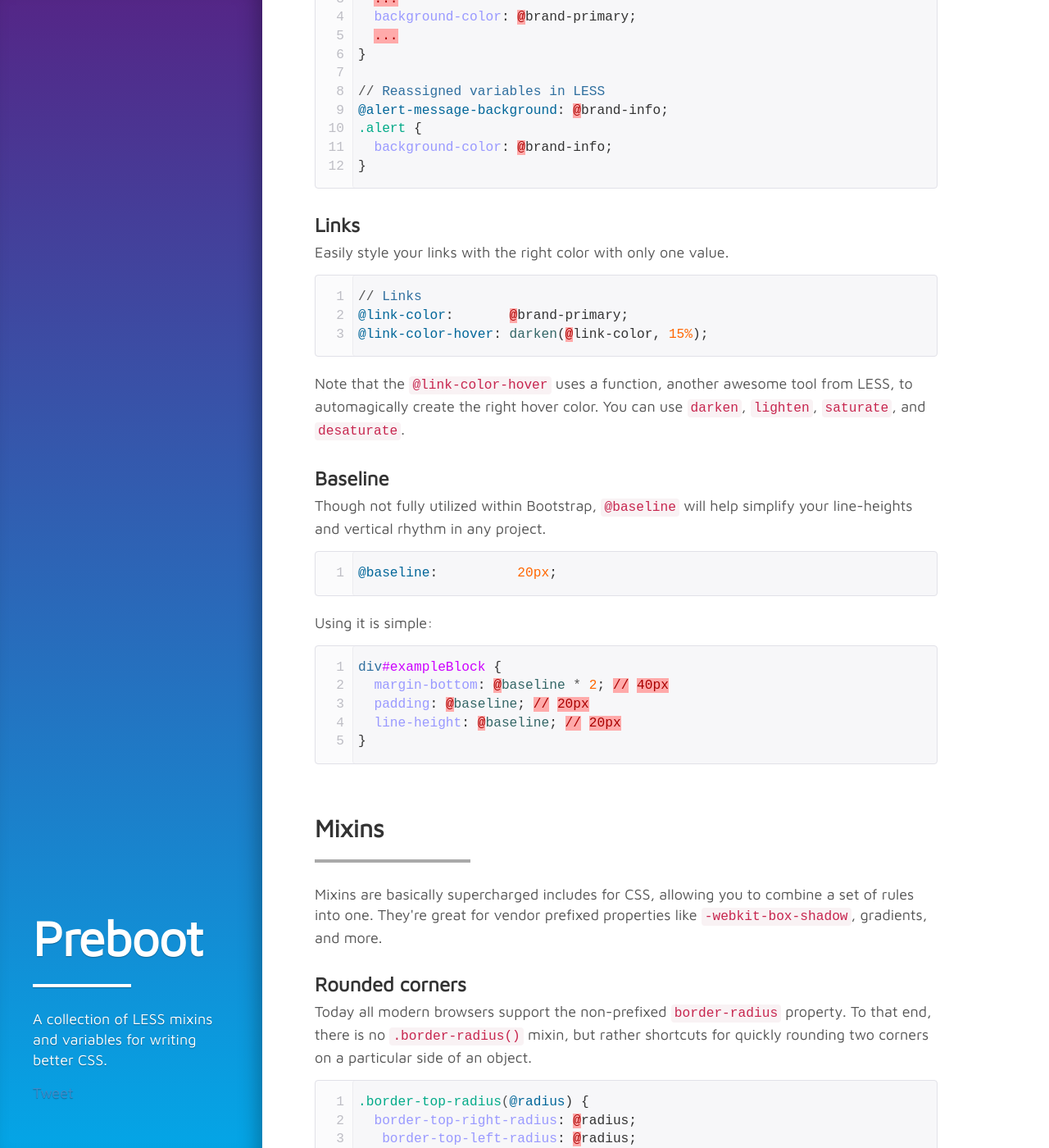
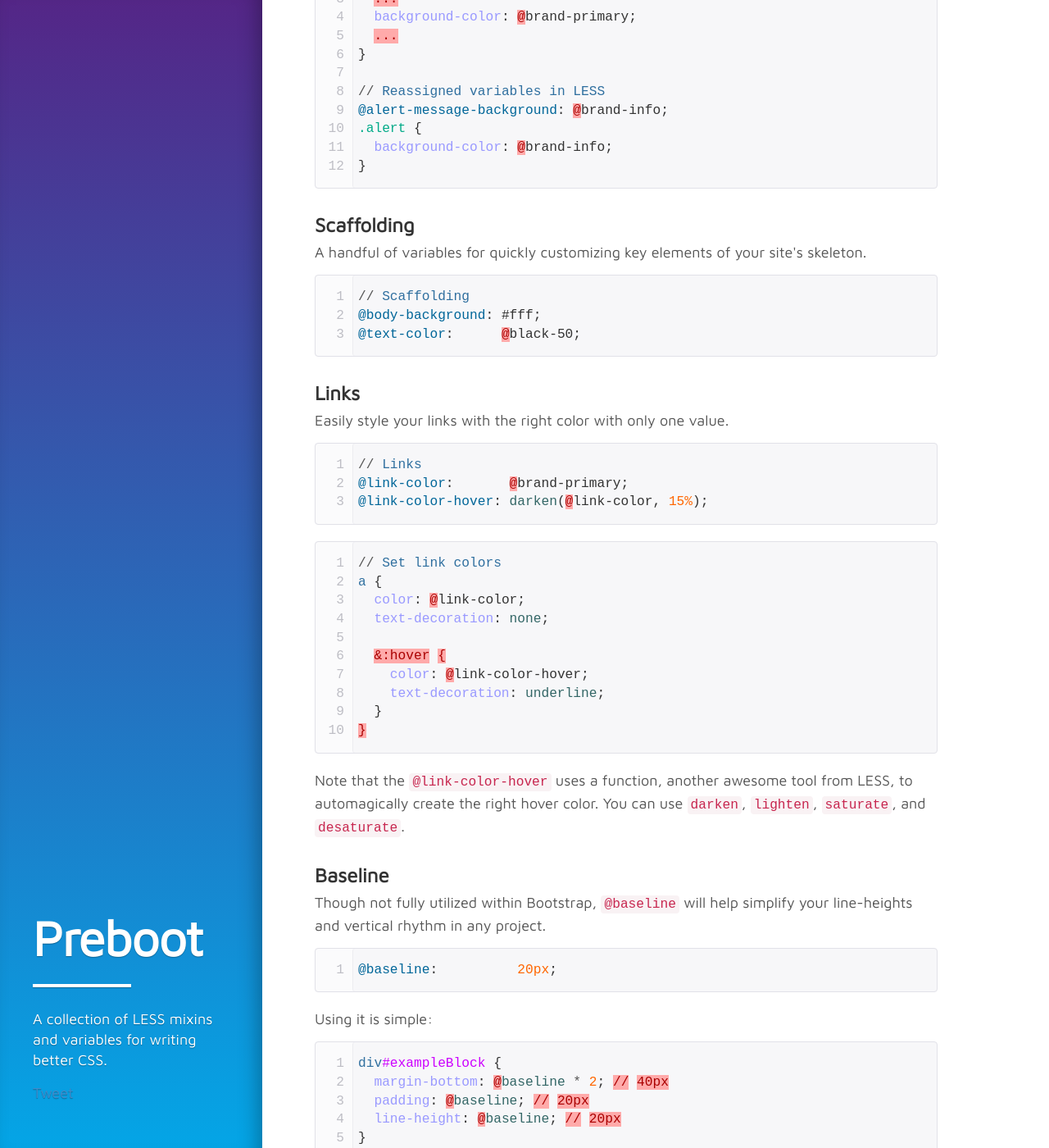
Before and after one commit to mdo/preboot, a Jekyll site: the page built from index.html, in a window 1280 px wide and 1400 px high, scrolled down 2029 px. Shown: the whole window at 82% size. Built offline with Jekyll 4.4.1, drawn with Linux system fonts in a browser that asks for light colours; comment, search, counter and statistics services are not loaded.

Commit message:
properly document link vars

```diff
--- a/index.html
+++ b/index.html
@@ -121,7 +121,13 @@
 }
 {% endhighlight %}
 
-
+  <h3 id="variables-scaffolding">Scaffolding</h3>
+  <p>A handful of variables for quickly customizing key elements of your site's skeleton.</p>
+{% highlight css linenos %}
+// Scaffolding
+@body-background: #fff;
+@text-color:      @black-50;
+{% endhighlight %}
 
   <h3 id="variables-links">Links</h3>
   <p>Easily style your links with the right color with only one value.</p>
@@ -129,6 +135,18 @@
 // Links
 @link-color:       @brand-primary;
 @link-color-hover: darken(@link-color, 15%);
+{% endhighlight %}
+{% highlight css linenos %}
+// Set link colors
+a {
+  color: @link-color;
+  text-decoration: none;
+
+  &:hover {
+    color: @link-color-hover;
+    text-decoration: underline;
+  }
+}
 {% endhighlight %}
   <p>Note that the <code>@link-color-hover</code> uses a function, another awesome tool from LESS, to automagically create the right hover color. You can use <code>darken</code>, <code>lighten</code>, <code>saturate</code>, and <code>desaturate</code>.</p>
 
```
